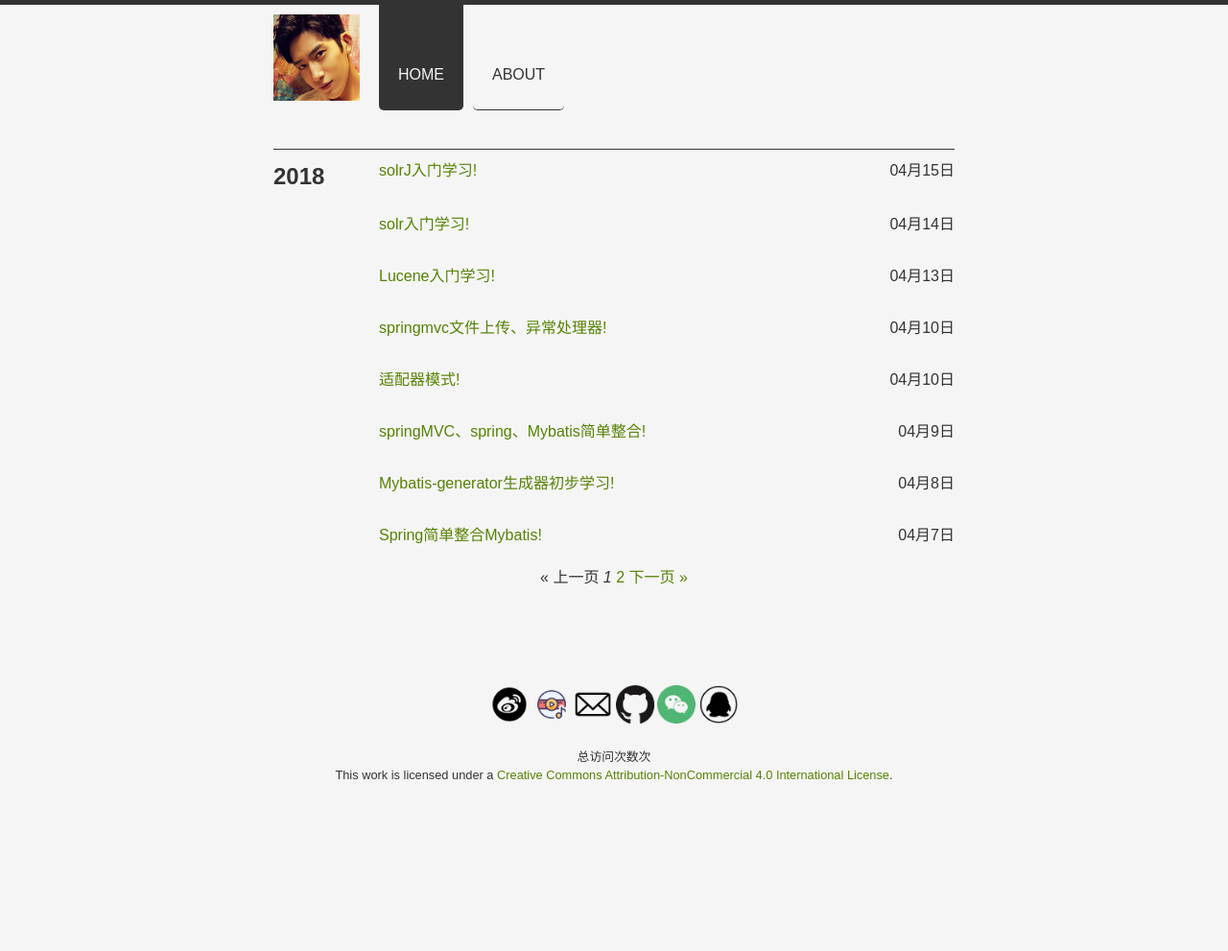
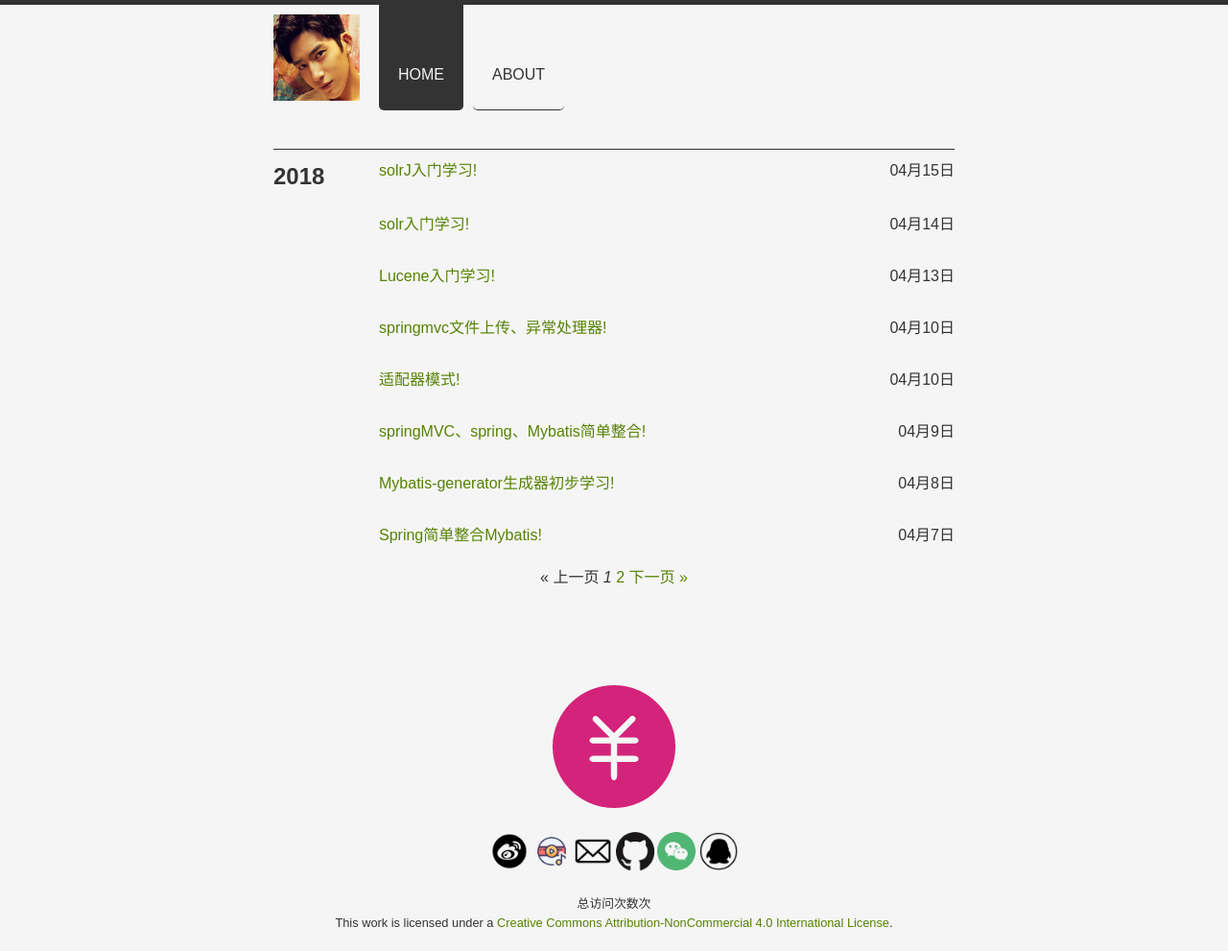
Before and after one commit to ruanwenjun/ruanwenjun.github.io, a Jekyll site: the page built from index.html, in a window 1280 px wide. Shown: the whole page at 96% size. Built offline with Jekyll 4.4.1, drawn with Linux system fonts in a browser that asks for light colours; nearby versions of some CDN libraries; the list of posts is cut into pages by our own code; comment, search, counter and statistics services are not loaded; before the commit the page ends 900 px from its top, so only the background shows below that.

Commit message:
添加打赏

```diff
--- a/_layouts/default.html
+++ b/_layouts/default.html
@@ -35,7 +35,11 @@
       {{ content }}
 
       <footer>
-
+      	 <div>
+      	 	<a id="paycode" >
+            	<img src="/images/pay.png" style="cursor: pointer;" />
+        	</a>
+      	 </div>
         <a href="https://weibo.com/u/2885734002">
       		  <img src="/images/weibo.png" style="width: 40px;height: 40px;"/>
     	  </a>
@@ -93,6 +97,16 @@
 	    	});
   		});
 
+       $('#paycode').on('click', function(){
+	    	layer.open({
+	    		title:"感谢您的打赏",
+	     	 	type: 1,
+	      		area: ['600px', '334px'],
+	      		shadeClose: true, //点击遮罩关闭
+	      		content: '\<\div style="padding:20px;"><img style="width: 250px; " src="/images/alipay.jpg" />\<\/div>\<\div style="padding:20px;"><img style="width: 250px; " src="/images/weixinpay.png" />\<\/div>'
+	    	});
+  		});
+
     </script>
   </body>
 </html>
```
Also changed, not shown: images/alipay.jpg (added), images/pay.png (added), images/weixinpay.png (added).
